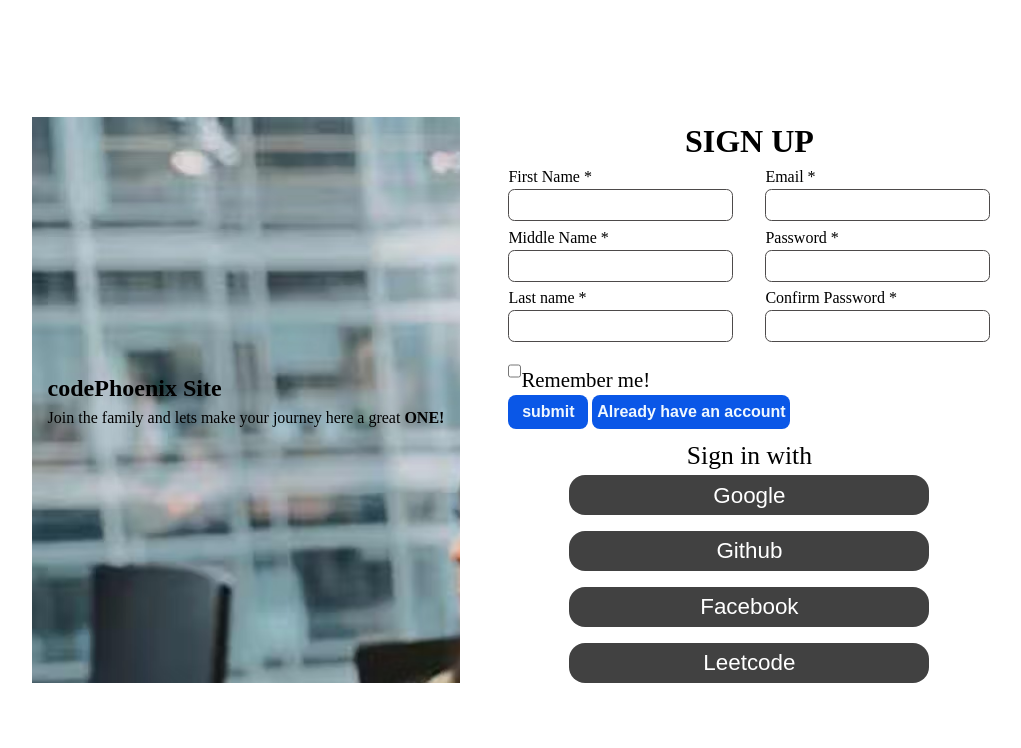
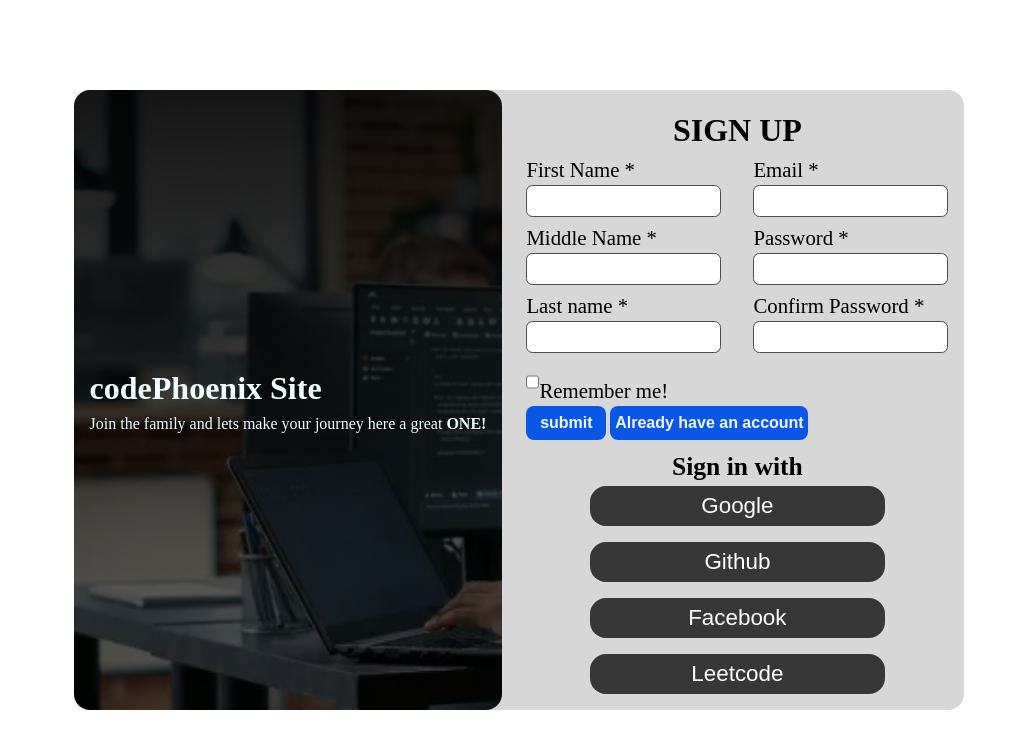
Before and after one commit to luciphoenix/odin-sign-up, a plain HTML site: page index.html in a window 1280 px wide. Shown: the whole page, without its empty margins (121-1142 px from the left). Drawn offline with Linux system fonts and the light colour scheme.

Commit message:
Make the form responsive

```diff
--- a/style.css
+++ b/style.css
@@ -6,6 +6,9 @@
     margin: 0;
     padding: 0;
     line-height: 1.5;
+
+}
+:root{
     font-size: 1rem;
 }
 
@@ -20,29 +23,38 @@ h2{
     font-size: 2rem;
 }
 h1{
-    font-size: 1.5rem;
+    font-size: 2rem;
+    color: azure;
+    font-weight: 900;
     text-wrap: nowrap;
+    & ~p{
+        color: azure;
+        font-weight: 500;
+    }
 }
 
 .container{
     display: flex;
-    /* flex-direction: column; */
-    gap: 2rem;
-    /* border: 2px solid; */
+    gap: 0.5rem;
+    background-color: #d1d0d0d7;
+    border-radius: 1rem;
 }
 
 .container section:first-child{
-    background-image: url('./images/coolbg.avif');
+    background-image: linear-gradient(rgba(0, 0, 0, 0.9), rgb(0, 0, 0, 0.6) 80%
+    ) ,url('./images/what.webp');
+    background-size: cover;
+    background-repeat: no-repeat;
     display: flex;
     flex-direction: column;
     justify-content: center;
     padding: 1rem;
-    max-width: 70ch;
-
+    max-width: 72ch;
+    border-radius: 1rem;
 }
 form{
     max-width: 70ch;
-    padding: 0 1rem;
+    padding:1rem;
 }
 .inputs-container{
     display: flex;
@@ -75,27 +87,49 @@ input{
     }
 }
 
-label[for="remember"]{
+label{
     font-size: 1.3rem;
 }
 .sign-in-label{
     font-size: 1.6rem;
     text-align: center;
+    font-weight: 900;
 }
 .sign-in-option{
     display: flex;
     flex-direction: column;
     gap: 1rem;
     align-items: center;
-    flex: 1;
 }
 .sign-in-option > *{
-    width: max(360px, 60%);
+    width: 70%;
     background-color: #000000be;
     border: 1rem;
     border-radius: 1rem;
     font-size: 1.4rem;
     color: rgb(255, 255, 255);
     padding: 0.2rem;
+}
+
+
+@media (max-width: 360px){
+    :root{
+        font-size: 10px;
+    }
+    .container{
+    flex-direction: column;
+    border-radius: 0;
+    }
+    .container section:first-child{
+        height: 10rem;
+        border-radius: 0px 0px 1rem 1rem;
+        }
+    input{
+        max-width: 15rem
+    }
+    body > *{
+        flex: 1;
+    }
+
 
 }
```
Also changed, not shown: images/what.webp (added).
